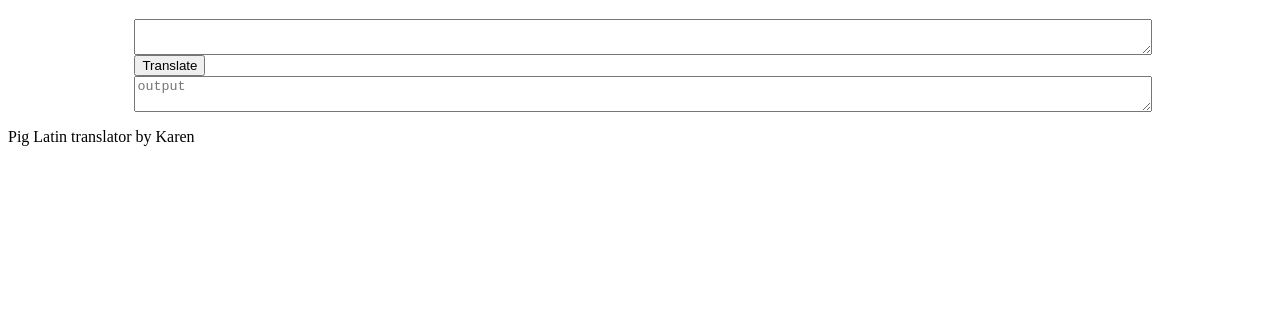
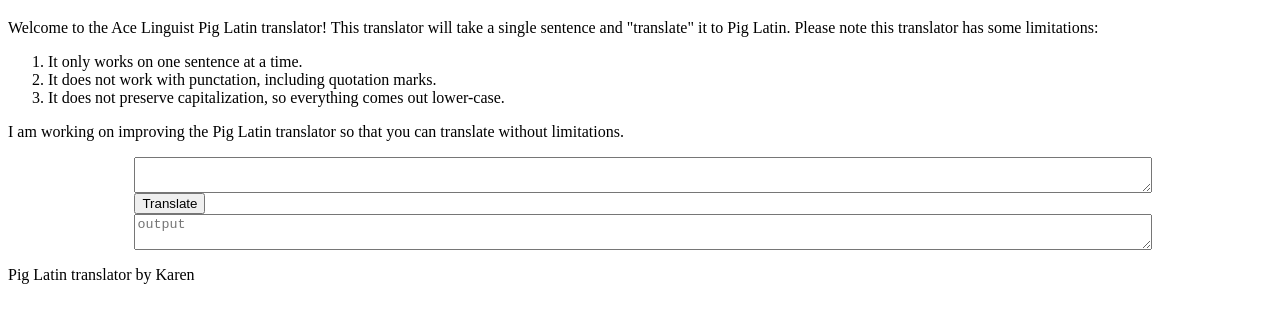
Before and after one commit to aenuros/MyProjects, a plain HTML site: page PigLatin/index.html in a window 1280 px wide. Shown: the part 61-384 px from the top of the page. Drawn offline with Linux system fonts and the light colour scheme.

Commit message:
Add stipulations for program functions

```diff
--- a/PigLatin/index.html
+++ b/PigLatin/index.html
@@ -8,8 +8,15 @@
   </head>
   <body>
     <script src="script.js"></script>
+    <h1>Pig Latin</h1>
+    <p>Welcome to the Ace Linguist Pig Latin translator! This translator will take a single sentence and "translate" it to Pig Latin. Please note this translator has some limitations:</p>
+    <ol>
+      <li>It only works on one sentence at a time.</li>
+      <li>It does not work with punctation, including quotation marks.</li>
+      <li>It does not preserve capitalization, so everything comes out lower-case.</li>
+    </ol>
 
-    <h1>Pig Latin</h1>
+    <p>I am working on improving the Pig Latin translator so that you can translate without limitations.</p>
 
     <main>
       <textarea id="input"></textarea>
```
